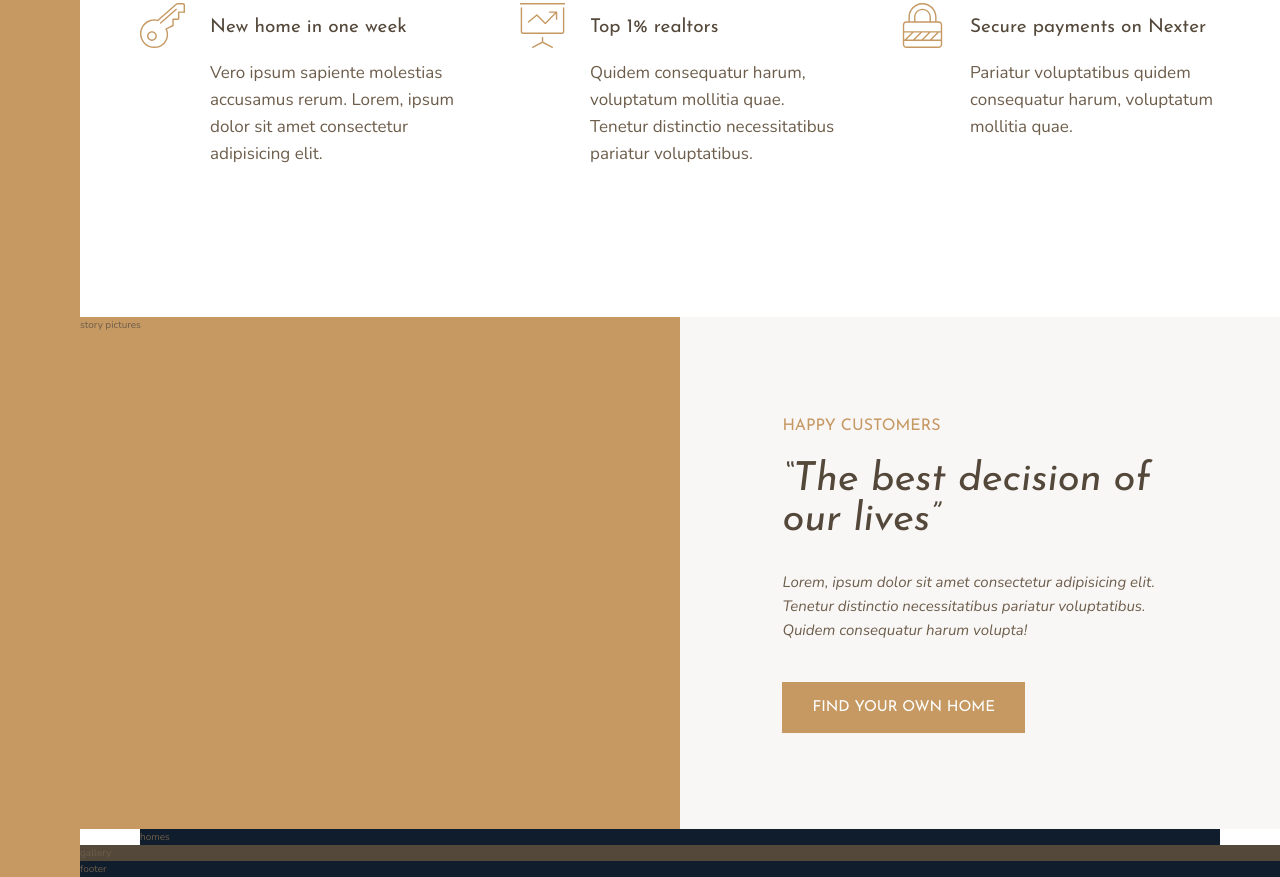
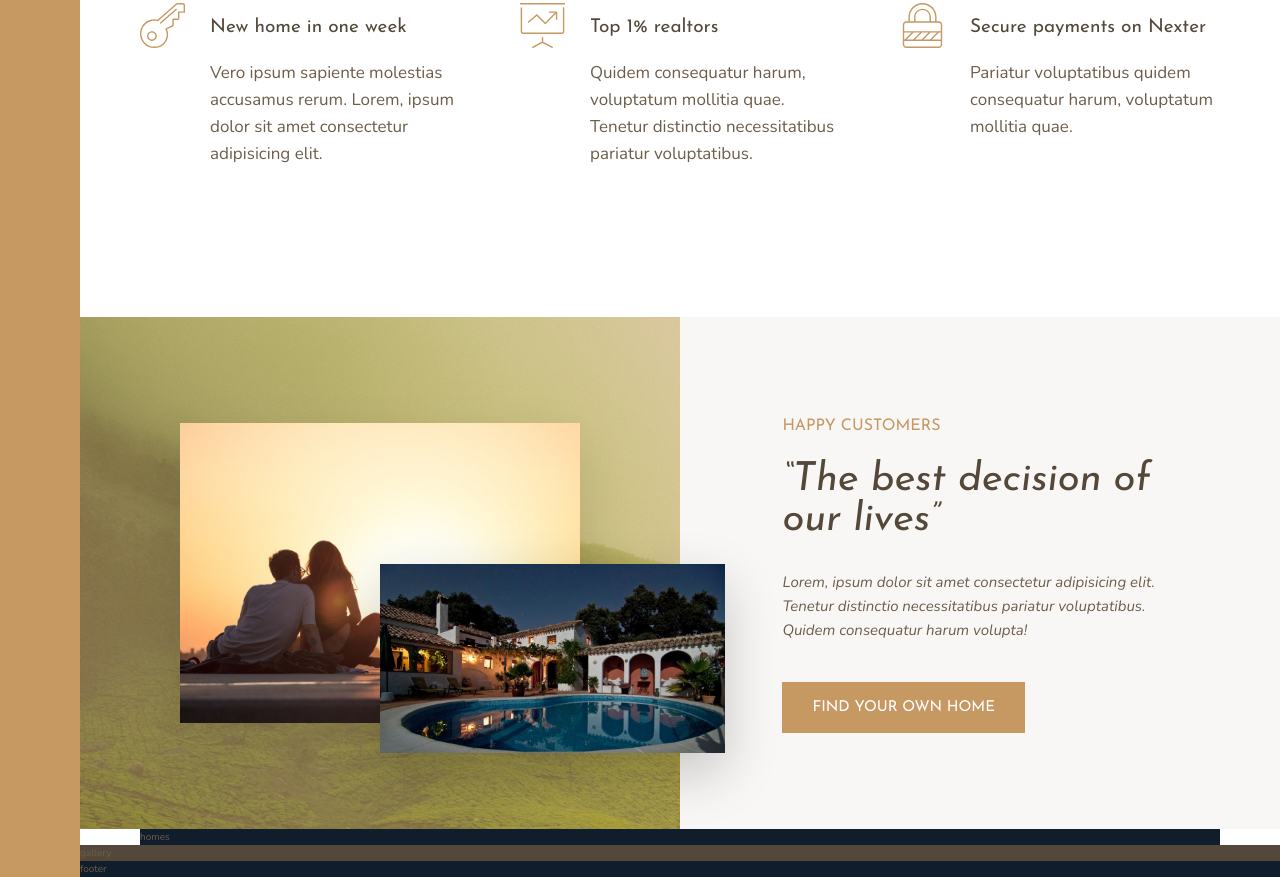
Before and after one commit to OzzyDm/nexter-page, a website: page index.html in a window 1280 px wide. Shown: the part 991-1868 px from the top of the page. Drawn offline with nearby package versions, Linux system fonts and the light colour scheme.

Commit message:
story section updated

```diff
--- a/index.html
+++ b/index.html
@@ -80,7 +80,14 @@
         </p>
       </div>
     </section>
-    <div class="story__pictures">story pictures</div>
+    <div class="story__pictures">
+      <img
+        src="img/story-1.jpeg"
+        alt="couple with new house"
+        class="story__img--1"
+      />
+      <img src="img/story-2.jpeg" alt="new house" class="story__img--2" />
+    </div>
     <div class="story__content">
       <h3 class="heading-3 mb-sm">Happy Customers</h3>
       <h2 class="heading-2 heading-2--dark mb-md">
--- a/sass/_story.scss
+++ b/sass/_story.scss
@@ -2,6 +2,30 @@
   &__pictures {
     background-color: $color-primary;
     grid-column: full-start/ col-end 4;
+    background-image: linear-gradient(
+        rgba($color-primary, 0.5),
+        rgba($color-primary, 0.5)
+      ),
+      url(../img/back.jpg);
+
+    display: grid;
+    grid-template-rows: repeat(6, 1fr);
+    grid-template-columns: repeat(6, 1fr);
+    align-items: center;
+  }
+
+  &__img--1 {
+    width: 100%;
+    grid-row: 2/6;
+    grid-column: 2/6;
+    box-shadow: 0 2rem 5rem rgba(#000, 0.1);
+  }
+  &__img--2 {
+    width: 115%;
+    grid-row: 4/6;
+    grid-column: 4/7;
+    z-index: 20;
+    box-shadow: 0 2rem 5rem rgba(#000, 0.2);
   }
 
   &__content {
```
Also changed, not shown: css/style.css.
